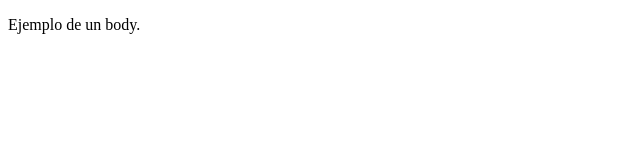
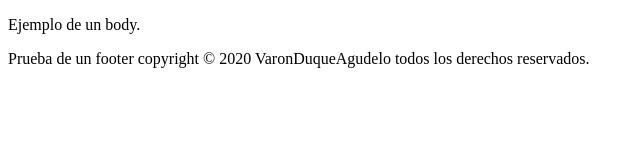
Before and after one commit to alejandroVaron/VaronDuqueAgudelo-DSII-2020-1-50, a plain HTML site: page index.html in a window 1280 px wide. Shown: the whole page, without its empty margins (0-644 px from the left). Drawn offline with Linux system fonts and the light colour scheme.

Commit message:
add footer

```diff
--- a/index.html
+++ b/index.html
@@ -9,4 +9,10 @@
     <p>Ejemplo de un body.</p>
 </body>
 
+<footer>
+
+    <p>Prueba de un footer copyright &copy; 2020 VaronDuqueAgudelo todos los derechos reservados.</p>
+
+</footer>
+
 </html>
```
